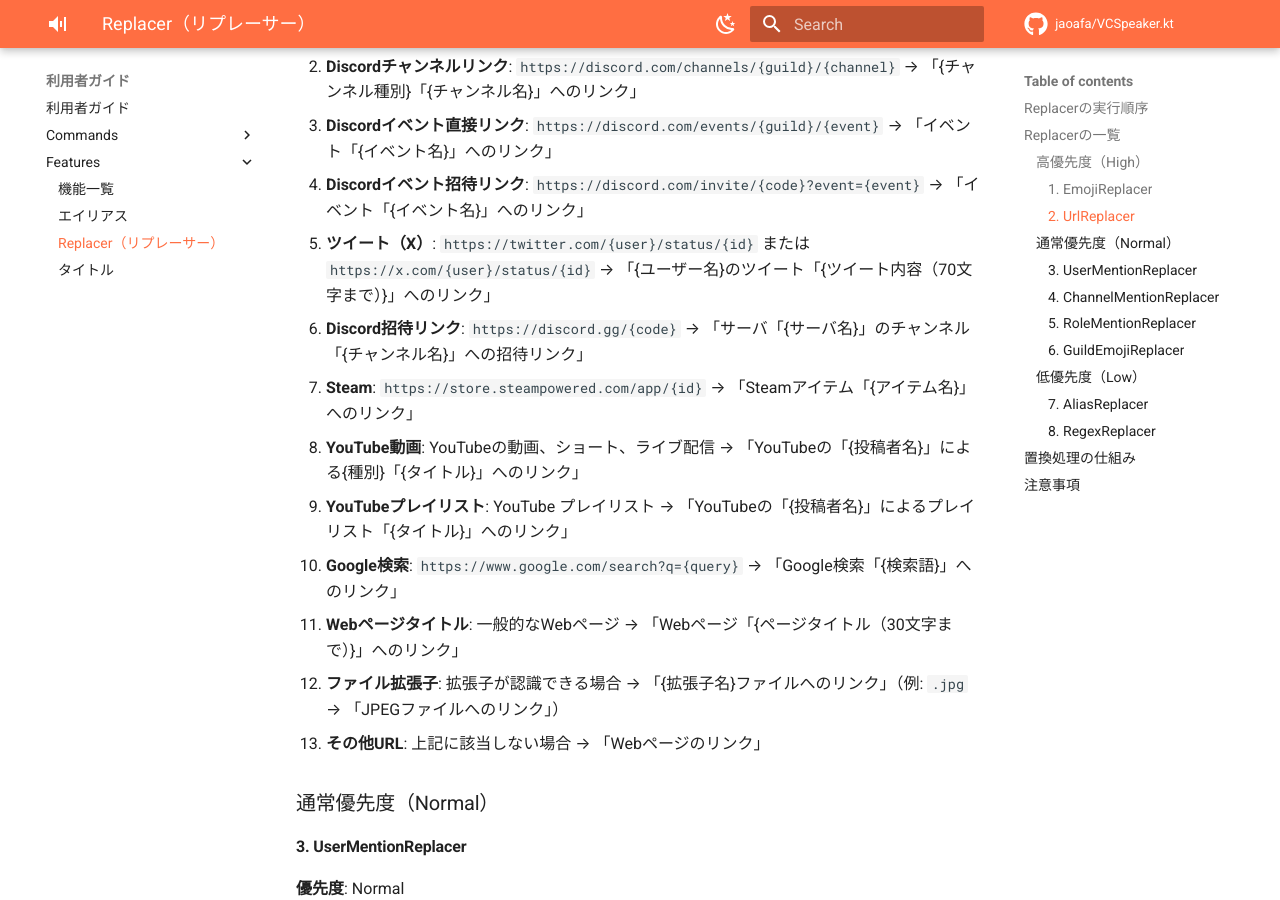
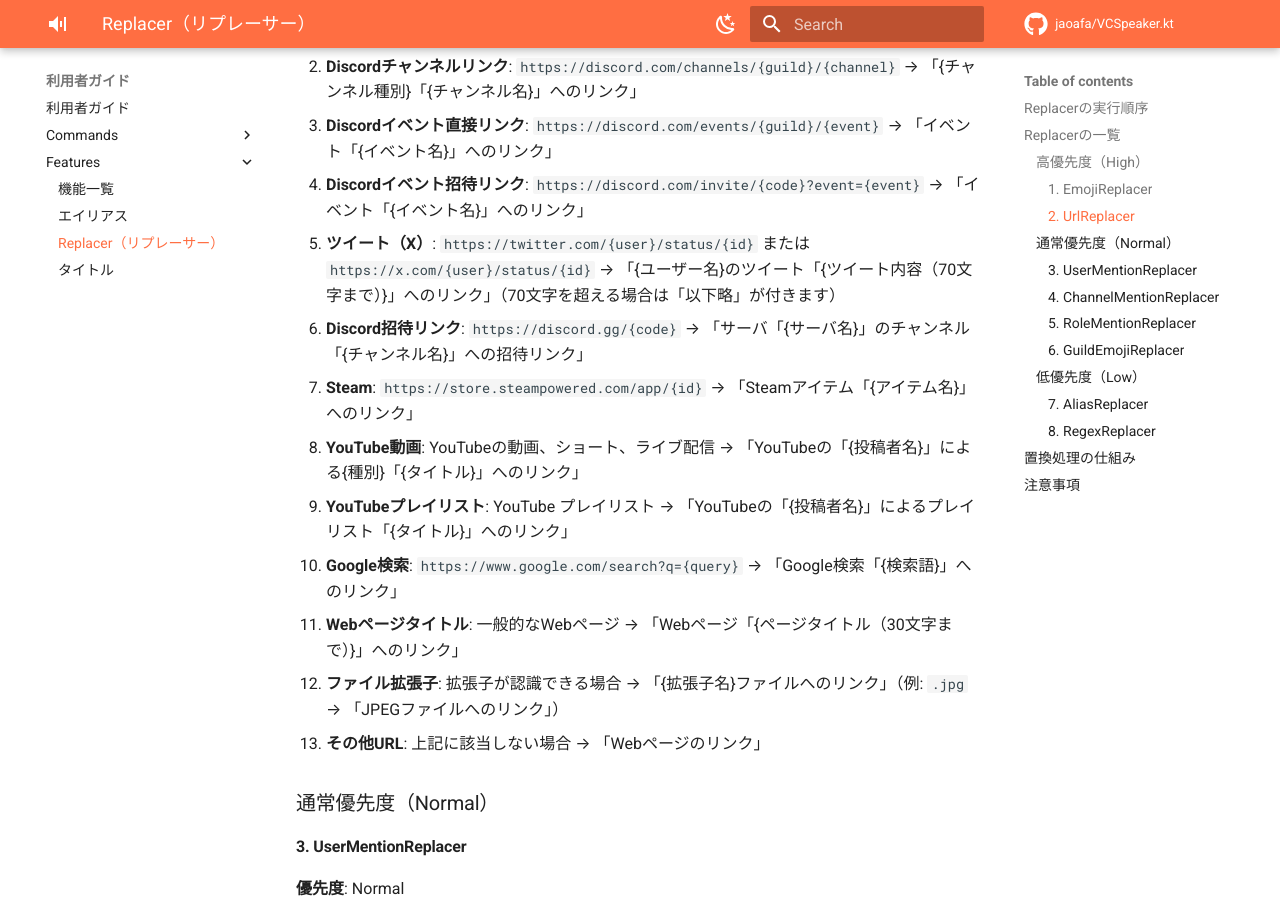
Before and after one commit to jaoafa/VCSpeaker.kt, an MkDocs documentation site: the page built from docs/for-users/features/replacer.md, in a window 1280 px wide and 900 px high, scrolled down 1072 px. Built offline with MkDocs 1.6.1 and Material for MkDocs 9.7.7, drawn with Linux system fonts in a browser that asks for light colours; comment, search, counter and statistics services are not loaded; some of the changed text lies outside the part shown.

Commit message:
Address code review feedback: clarify truncation and improve regex example
Co-authored-by: book000 <8929706+book000@users.noreply.github.com>

```diff
--- a/docs/for-users/features/replacer.md
+++ b/docs/for-users/features/replacer.md
@@ -36,7 +36,7 @@ Replacerは、以下の優先度順に実行されます：
 2. **Discordチャンネルリンク**: `https://discord.com/channels/{guild}/{channel}` → 「{チャンネル種別}「{チャンネル名}」へのリンク」
 3. **Discordイベント直接リンク**: `https://discord.com/events/{guild}/{event}` → 「イベント「{イベント名}」へのリンク」
 4. **Discordイベント招待リンク**: `https://discord.com/invite/{code}?event={event}` → 「イベント「{イベント名}」へのリンク」
-5. **ツイート（X）**: `https://twitter.com/{user}/status/{id}` または `https://x.com/{user}/status/{id}` → 「{ユーザー名}のツイート「{ツイート内容（70文字まで）}」へのリンク」
+5. **ツイート（X）**: `https://twitter.com/{user}/status/{id}` または `https://x.com/{user}/status/{id}` → 「{ユーザー名}のツイート「{ツイート内容（70文字まで）}」へのリンク」（70文字を超える場合は「以下略」が付きます）
 6. **Discord招待リンク**: `https://discord.gg/{code}` → 「サーバ「{サーバ名}」のチャンネル「{チャンネル名}」への招待リンク」
 7. **Steam**: `https://store.steampowered.com/app/{id}` → 「Steamアイテム「{アイテム名}」へのリンク」
 8. **YouTube動画**: YouTubeの動画、ショート、ライブ配信 → 「YouTubeの「{投稿者名}」による{種別}「{タイトル}」へのリンク」
```
Also changed, not shown: other parts of docs/for-users/features/replacer.md (+1 -1 lines).
